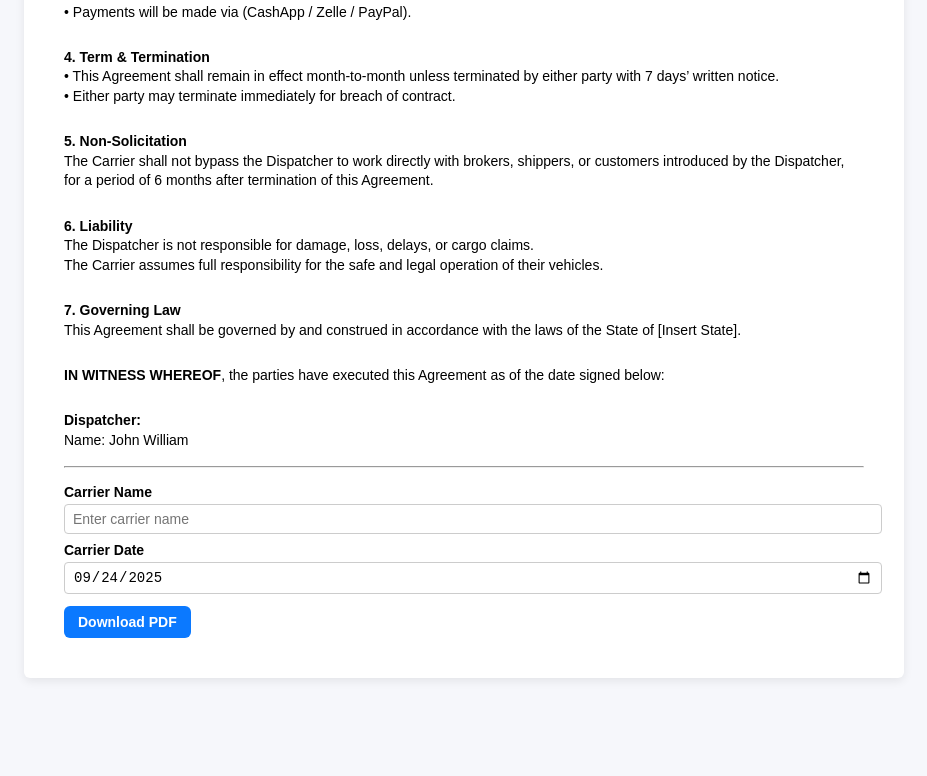
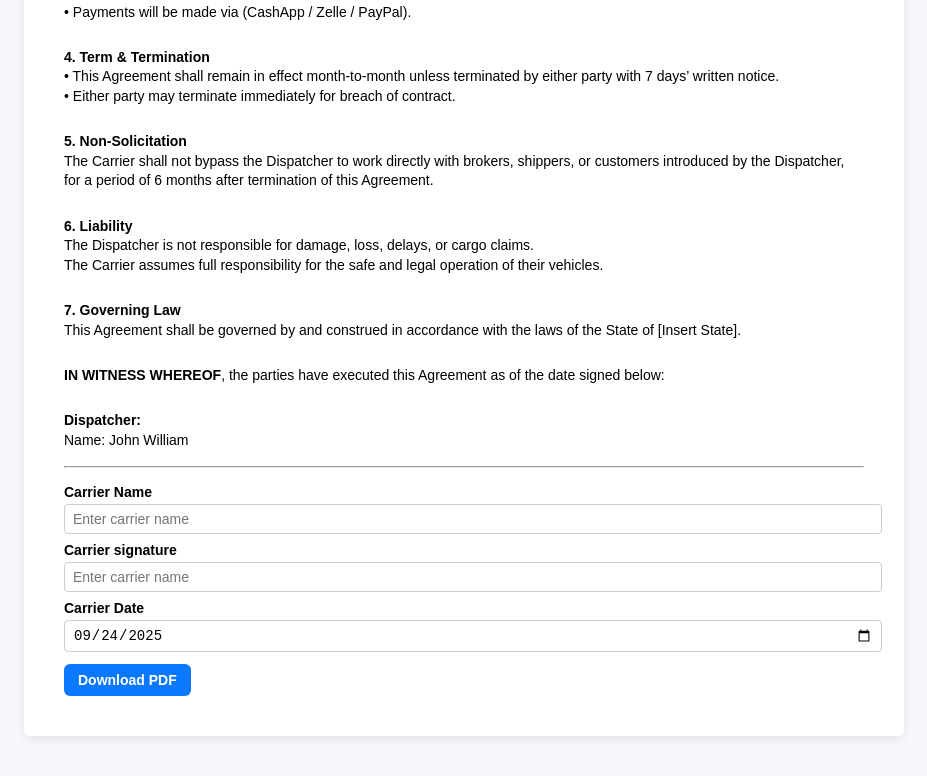
Before and after one commit to urbansxpress-ux/Dispatcher-Carrier-Agreemen1, a plain HTML site: page index.html in a window 1280 px wide. Shown: the part 603-1379 px from the top of the page, without its empty margins (176-1103 px from the left). Before the commit the page ends 1321 px from the top, so only its background shows below. Drawn offline with Linux system fonts and the light colour scheme.

Commit message:
Add files via upload

```diff
--- a/index.html
+++ b/index.html
@@ -67,6 +67,9 @@
     <hr style="margin:16px 0;">
     <label for="carrierName">Carrier Name</label>
     <input id="carrierName" type="text" placeholder="Enter carrier name">
+        <label for="carrierName">Carrier signature</label>
+    <input id="carrierName" type="text" placeholder="Enter carrier name">
+
 
     <label for="date">Carrier Date</label>
     <input id="date" type="date">
```
